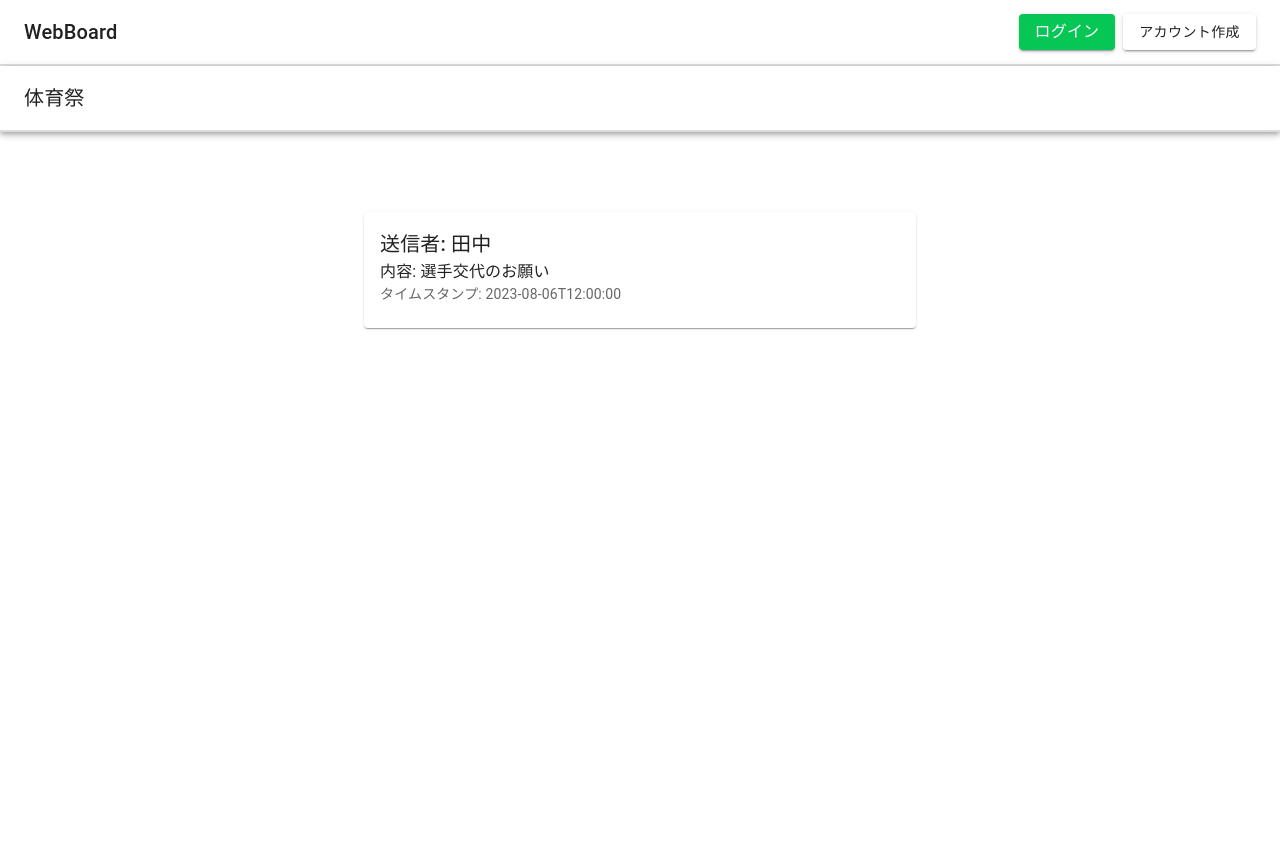
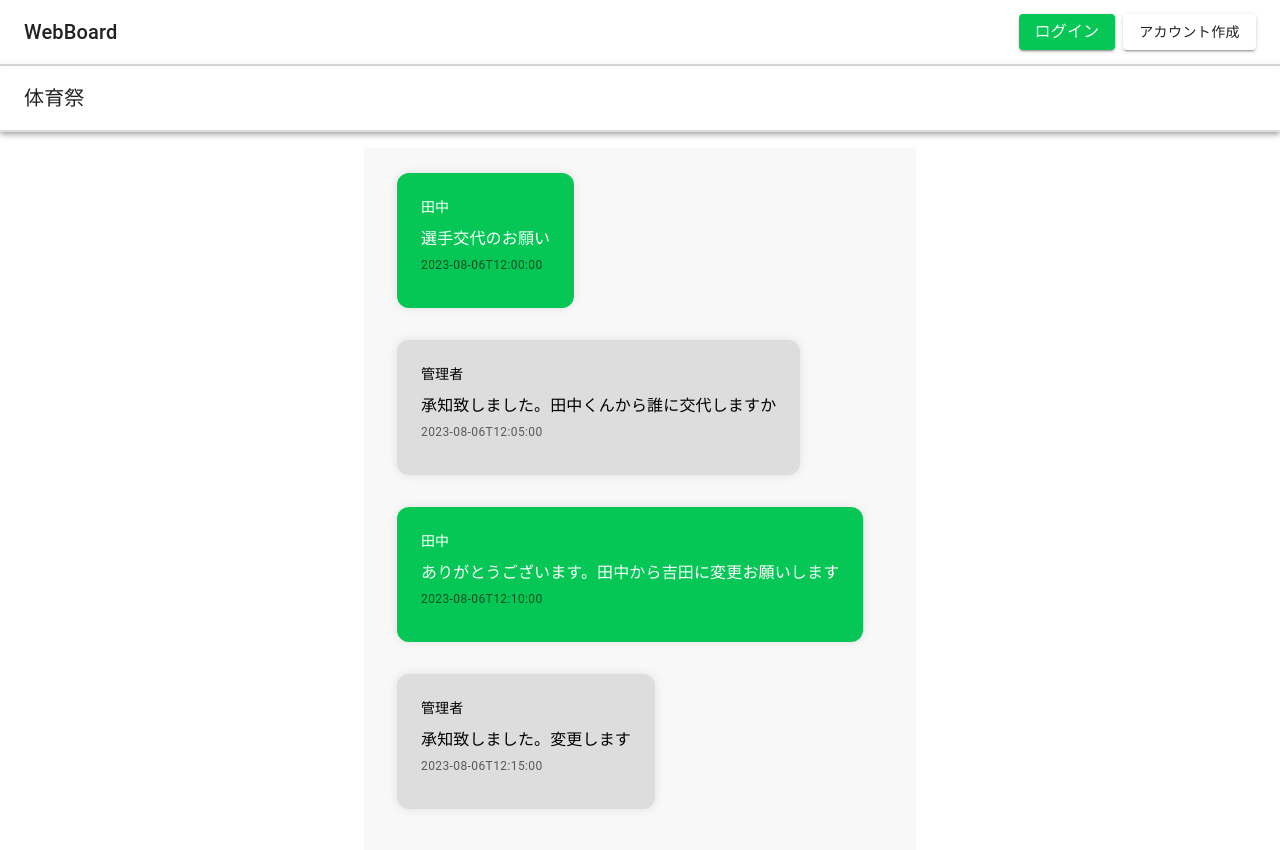
Before and after one commit to naka520/hazimete_mosafrontend, a React (Create React App) app: page /Administrator/DmPanel in a window 1280 px wide. Shown: the top 850 px of the page. Before the commit the page ends 800 px from the top, so only its background shows below. Built offline with nearby package versions, Linux system fonts and the light colour scheme.

Commit message:
[modify]UIの変更

```diff
--- a/src/Administrator/DmPanel.tsx
+++ b/src/Administrator/DmPanel.tsx
@@ -1,88 +1,193 @@
-// DmDetail.tsx
+// // DmDetail.tsx
+
+// import React from "react";
+// // import { useParams } from "react-router-dom";
+// import { Card, CardContent, Typography } from "@mui/material";
+// // import dmData from "./Dmdata";
+// // import { useState } from "react";
+// // import { ThemeProvider, createTheme } from "@mui/material/styles";
+
+// // import mockDmList from "./mockData";
+
+// import {
+//   Container,
+//   Box,
+// } from "@mui/material";
+// import Header from "./../header";
+// import SubHeader from "./../subheader";
+
+
+
+// interface Message {
+//   id: number;
+//   content: string;
+// }
+// // const theme = createTheme({
+// //   palette: {
+// //     primary: {
+// //       main: "#06C756", // プライマリカラーを赤に設定
+// //     },
+// //     secondary: {
+// //       main: "#DDDDDD", // セカンダリカラーを緑に設定
+// //     },
+// //     border: {
+// //       main: "#DDDDDD", // セカンダリカラーを緑に設定
+// //     },
+// //   },
+// // });
+
+
+
+// const DmPanel: React.FC = () => {
+//   // const { dmId } = useParams<{ dmId: any }>();
+//   const dm = {
+//       id: 1,
+//       sender: "田中",
+//       content: "選手交代のお願い",
+//       timestamp: "2023-08-06T12:00:00",
+//     };
+
+//   if (!dm) {
+//     return <div>DMが見つかりませんでした。</div>;
+//   }
+
+//   return (
+//     <div>
+//       <div style={{ height: 400, width: "100%" }}>
+//       <Header />
+//       <SubHeader title="体育祭" />
+//     <Container maxWidth="sm">
+//     <Box
+//             sx={{
+//               display: "flex",
+//               justifyContent: "center",
+//               alignItems: "center",
+//               minHeight: "10vh",
+//             }}
+//           ></Box>
+//       <Box sx={{ width: "100%", typography: "body1" }}>
+//       <Box sx={{ width: "100%", typography: "body1" }}></Box>
+//       <Card>
+//         <CardContent>
+//           <Typography variant="h6">
+//             送信者: {dm.sender}
+//           </Typography>
+//           <Typography variant="body1">
+//             内容: {dm.content}
+//           </Typography>
+//           <Typography variant="body2" color="textSecondary">
+//             タイムスタンプ: {dm.timestamp}
+//           </Typography>
+//         </CardContent>
+//       </Card>
+//       </Box>
+//     </Container>
+//     </div>
+//     </div>
+//   );
+// };
+
+// export default DmPanel;
 
 import React from "react";
-// import { useParams } from "react-router-dom";
-import { Card, CardContent, Typography } from "@mui/material";
-// import dmData from "./Dmdata";
-// import { useState } from "react";
-// import { ThemeProvider, createTheme } from "@mui/material/styles";
-
-// import mockDmList from "./mockData";
-
+import { ThemeProvider, createTheme } from "@mui/material/styles";
 import {
+  Card,
+  CardContent,
+  Typography,
   Container,
   Box,
+  List,
+  ListItem,
 } from "@mui/material";
 import Header from "./../header";
 import SubHeader from "./../subheader";
-
-
+import dmData from "./Dmdata";
 
 interface Message {
   id: number;
+  sender: string;
   content: string;
+  timestamp: string;
 }
-// const theme = createTheme({
-//   palette: {
-//     primary: {
-//       main: "#06C756", // プライマリカラーを赤に設定
-//     },
-//     secondary: {
-//       main: "#DDDDDD", // セカンダリカラーを緑に設定
-//     },
-//     border: {
-//       main: "#DDDDDD", // セカンダリカラーを緑に設定
-//     },
-//   },
-// });
+const theme = createTheme({
+  palette: {
+    primary: {
+      main: "#06C756", // プライマリカラーを赤に設定
+    },
+    secondary: {
+      main: "#DDDDDD", // セカンダリカラーを緑に設定
+    },
+    border: {
+      main: "#DDDDDD", // セカンダリカラーを緑に設定
+    },
+  },
+});
 
 
+// ...（import文など）
 
 const DmPanel: React.FC = () => {
-  // const { dmId } = useParams<{ dmId: any }>();
-  const dm = {
-      id: 1,
-      sender: "田中",
-      content: "選手交代のお願い",
-      timestamp: "2023-08-06T12:00:00",
-    };
-
-  if (!dm) {
-    return <div>DMが見つかりませんでした。</div>;
-  }
+  const messages: Message[] = Object.values(dmData);
 
   return (
     <div>
-      <div style={{ height: 400, width: "100%" }}>
       <Header />
       <SubHeader title="体育祭" />
       <Container maxWidth="sm">
         <Box
           sx={{
+            marginTop: "16px",
+            border: "1px solid #f8f8f8", // グレーの枠線を追加
             display: "flex",
-              justifyContent: "center",
+            flexDirection: "column",
             alignItems: "center",
-              minHeight: "10vh",
+            minHeight: "90vh",
+            backgroundColor:"#f8f8f8"
           }}
-          ></Box>
-      <Box sx={{ width: "100%", typography: "body1" }}>
-      <Box sx={{ width: "100%", typography: "body1" }}></Box>
-      <Card>
+        >
+          <ThemeProvider theme={theme}>
+          <List sx={{ width: "100%", padding: 2 }}>
+              {messages.map((message) => (
+                <ListItem
+                  key={message.id}
+                  sx={{
+                    alignSelf: message.sender === "田中" ? "flex-start" : "flex-end",
+                    marginBottom: 2,
+                  }}
+                >
+                  <Card
+                    sx={{
+                      backgroundColor: message.sender === "管理者" ? "#DDDDDD" : "#06C756",
+                      color: message.sender === "管理者" ? "#000000" :"#FFFFFF",
+                      width: "fit-content",
+                      boxShadow: "0px 0px 10px rgba(0, 0, 0, 0.1)",
+                      borderRadius: "12px",
+                      padding: 1,
+                    }}
+                  >
                   <CardContent>
-          <Typography variant="h6">
-            送信者: {dm.sender}
+                    <Typography variant="subtitle2" sx={{ marginBottom: 1 }}>
+                      {message.sender}
                     </Typography>
                     <Typography variant="body1">
-            内容: {dm.content}
+                      {message.content}
                     </Typography>
-          <Typography variant="body2" color="textSecondary">
-            タイムスタンプ: {dm.timestamp}
+                    <Typography
+                      variant="caption"
+                      color="textSecondary"
+                      sx={{ alignSelf: "flex-end", marginTop: 1 }}
+                    >
+                      {message.timestamp}
                     </Typography>
                   </CardContent>
                 </Card>
+              </ListItem>
+            ))}
+          </List>
+          </ThemeProvider>
         </Box>
       </Container>
-    </div>
     </div>
   );
 };
--- a/src/Administrator/Dmdata.tsx
+++ b/src/Administrator/Dmdata.tsx
@@ -1,17 +1,27 @@
-// dmData.ts
-
-const dmData:any = {
+const dmData: any = {
   1: {
     id: 1,
     sender: "田中",
     content: "選手交代のお願い",
-
+    timestamp: "2023-08-06T12:00:00",
   },
   2: {
     id: 2,
-      sender: "User2",
-      content: "Hi User1! This is the second message.",
-
+    sender: "管理者",
+    content: "承知致しました。田中くんから誰に交代しますか",
+    timestamp: "2023-08-06T12:05:00",
+  },
+  3: {
+    id: 3,
+    sender: "田中",
+    content: "ありがとうございます。田中から吉田に変更お願いします",
+    timestamp: "2023-08-06T12:10:00",
+  },
+  4: {
+    id: 4,
+    sender: "管理者",
+    content: "承知致しました。変更します",
+    timestamp: "2023-08-06T12:15:00",
   },
   // Add more DM data here if needed
 };
```
Lines whose indentation alone changed are shown as unchanged.
